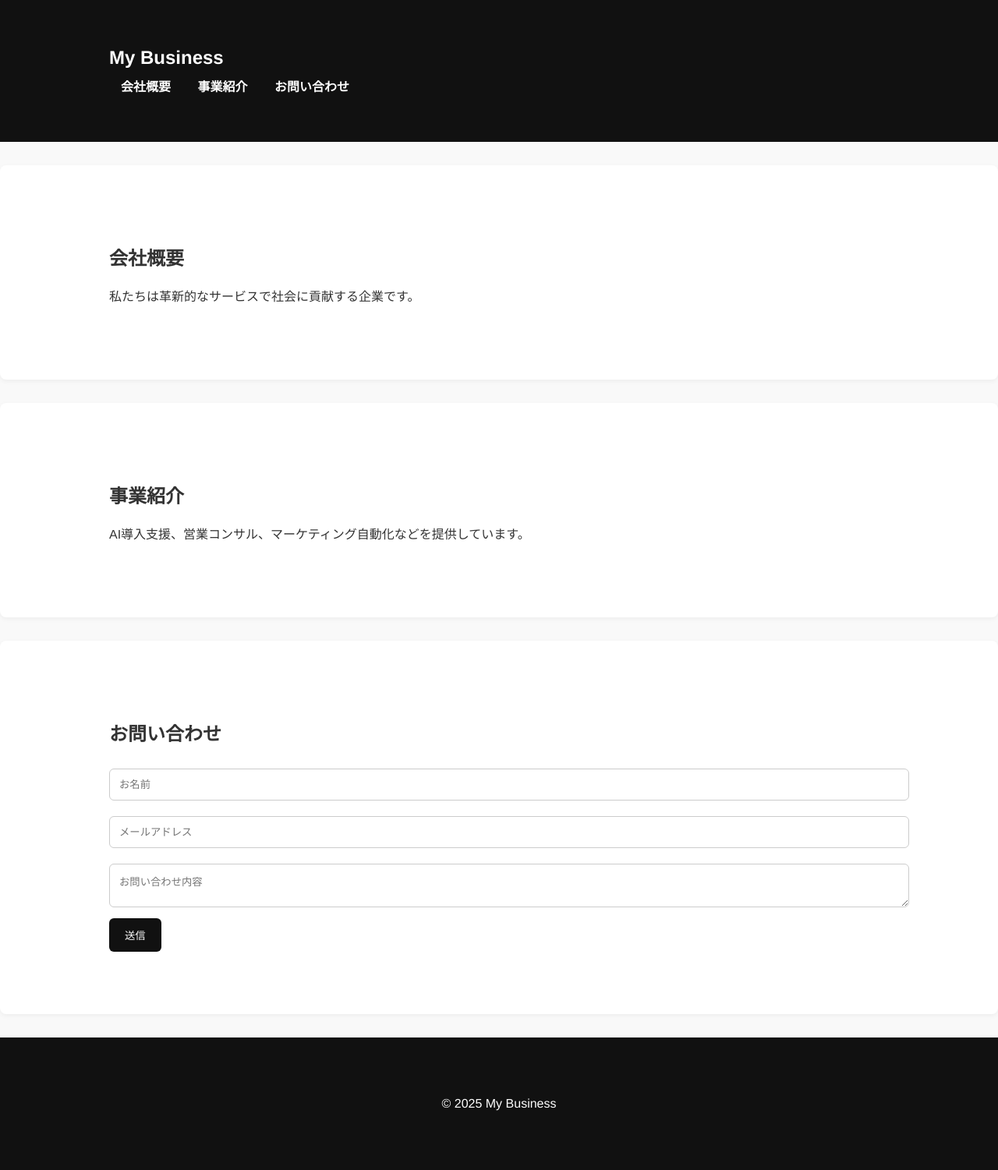
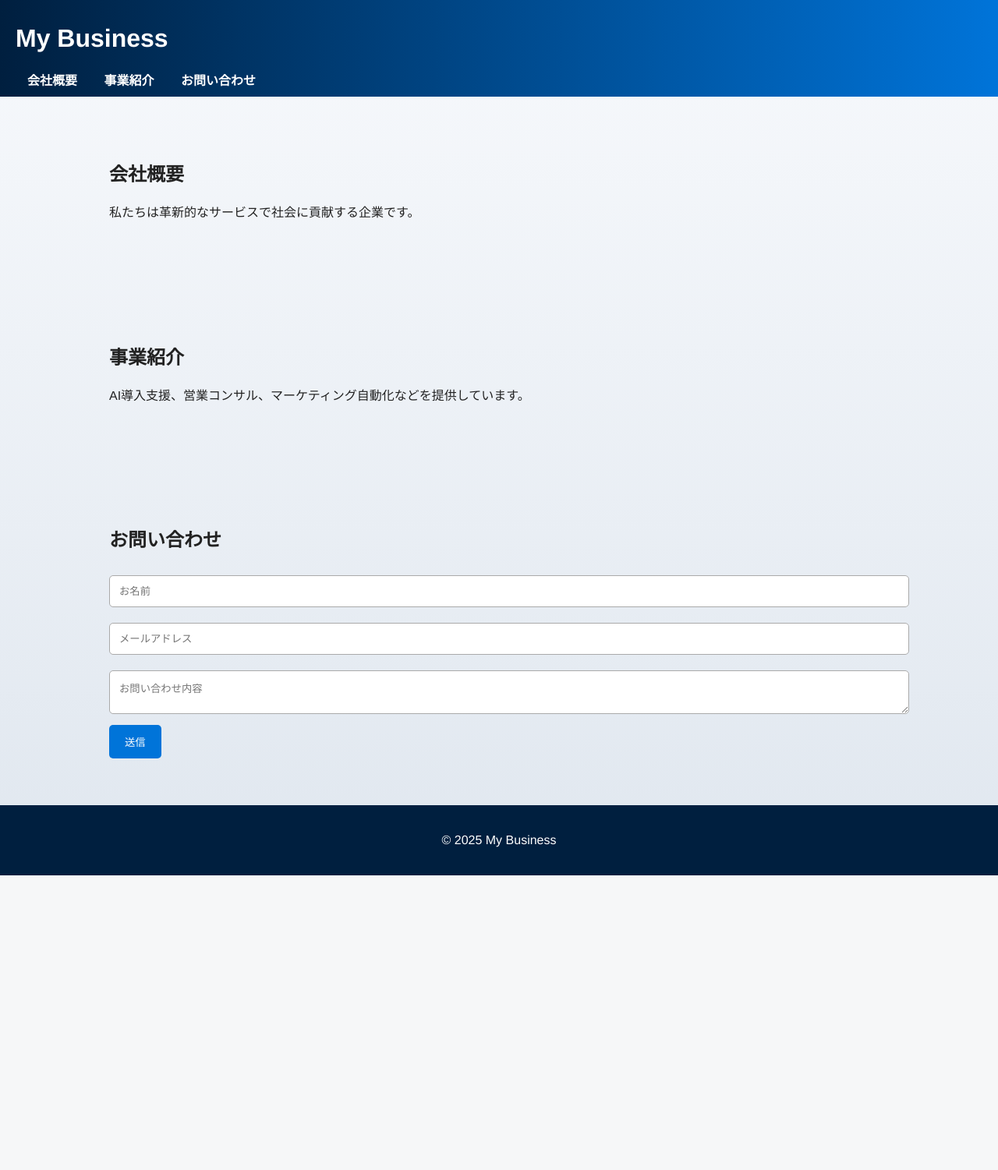
Before and after one commit to salmonlike/flask, a Flask app: page / in a window 1280 px wide. Shown: the whole page at 78% size. After the commit the page ends 1123 px from the top, so only its background shows below. Run offline with Flask 2, Linux system fonts and the light colour scheme.

Commit message:
Add files via upload

```diff
--- a/static/style.css
+++ b/static/style.css
@@ -1,68 +1,63 @@
 body {
+    margin: 0;
     font-family: 'Helvetica Neue', sans-serif;
-    margin: 0;
-    padding: 0;
-    color: #333;
-    background-color: #f9f9f9;
-}
-
-.container {
-    width: 90%;
-    max-width: 1000px;
-    margin: 0 auto;
-    padding: 40px 0;
+    background: linear-gradient(to bottom, #f7f9fc, #e0e7ef);
+    color: #222;
 }
 
 header {
-    background-color: #111;
+    background: linear-gradient(to right, #001f3f, #0074D9);
+    padding: 10px 20px;
     color: white;
-    padding: 20px 0;
+    display: flex;
+    align-items: center;
+    justify-content: space-between;
 }
 
-header h1 {
-    margin: 0;
-    font-size: 24px;
-}
-
-nav {
-    margin-top: 10px;
+.logo {
+    height: 50px;
 }
 
 nav a {
     color: white;
+    text-decoration: none;
     margin: 0 15px;
-    text-decoration: none;
     font-weight: bold;
 }
 
-.section {
-    background-color: white;
-    margin: 30px 0;
-    padding: 40px;
-    border-radius: 8px;
-    box-shadow: 0 2px 6px rgba(0,0,0,0.05);
+section {
+    padding: 60px 20px;
+    max-width: 1000px;
+    margin: auto;
+}
+
+#hero {
+    background: linear-gradient(to right, #0074D9, #00aaff);
+    color: white;
+    padding: 100px 20px;
+    text-align: center;
 }
 
 form input, form textarea {
     width: 100%;
     padding: 12px;
     margin: 10px 0;
-    border: 1px solid #ccc;
-    border-radius: 6px;
+    border-radius: 5px;
+    border: 1px solid #aaa;
 }
 
-button {
-    background-color: #111;
+form button {
+    padding: 12px 20px;
+    background-color: #0074D9;
     color: white;
-    padding: 12px 20px;
     border: none;
-    border-radius: 6px;
+    border-radius: 5px;
     cursor: pointer;
 }
 
 footer {
-    background-color: #111;
+    background-color: #001f3f;
     color: white;
     text-align: center;
-    padding: 20px 0;
+    padding: 20px;
 }
```
Also changed, not shown: static/logo.png (added).
